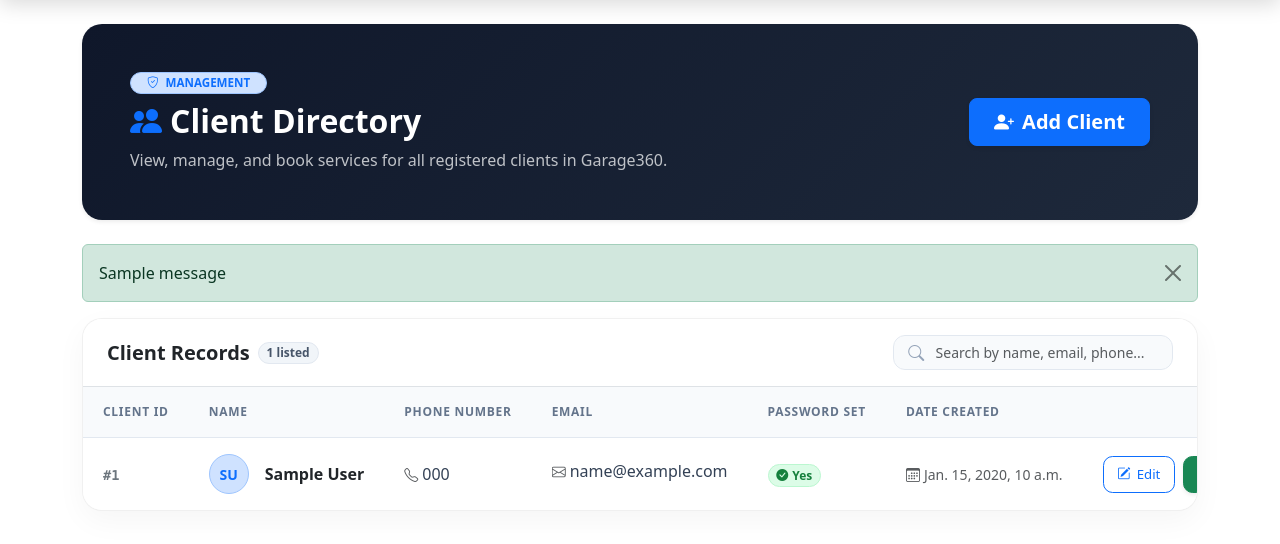
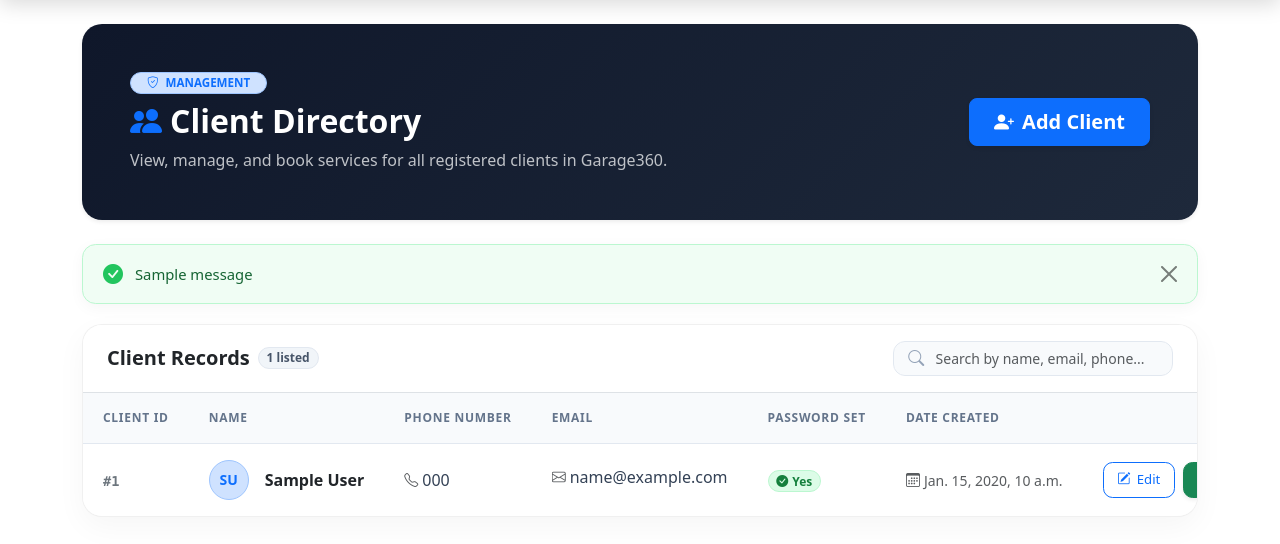
Before and after one commit to SamsonEshipillahPasili/garage360, a Django app: page /accounts/profiles in a window 1280 px wide. Shown: the part 69-613 px from the top of the page. Run offline with Django 5.2, Linux system fonts and the light colour scheme; a user stored in the database is signed in; tables that the repository leaves empty hold one stand-in row (values such as "Sample post"); one stand-in notice (Sample message) is shown; some libraries are stand-ins or nearby versions.

Commit message:
Style the alerts.html

```diff
--- a/templates/partials/alerts.html
+++ b/templates/partials/alerts.html
@@ -1,8 +1,85 @@
 {% if messages %}
+<style>
+  .custom-alert-wrapper {
+    margin-bottom: 1.25rem;
+  }
+  .custom-alert {
+    border-radius: 0.85rem;
+    border: 1px solid transparent;
+    padding: 0.85rem 1.25rem;
+    box-shadow: 0 4px 15px rgba(0, 0, 0, 0.04);
+    display: flex;
+    align-items: center;
+    justify-content: space-between;
+    transition: all 0.2s ease;
+  }
+  .custom-alert .alert-content {
+    display: flex;
+    align-items: center;
+    gap: 0.75rem;
+    font-weight: 500;
+    font-size: 0.925rem;
+  }
+  .custom-alert-success {
+    background-color: #f0fdf4;
+    border-color: #bbf7d0;
+    color: #166534;
+  }
+  .custom-alert-success .alert-icon {
+    color: #22c55e;
+  }
+  .custom-alert-info {
+    background-color: #f0f9ff;
+    border-color: #bae6fd;
+    color: #075985;
+  }
+  .custom-alert-info .alert-icon {
+    color: #0284c7;
+  }
+  .custom-alert-warning {
+    background-color: #fffbeb;
+    border-color: #fde68a;
+    color: #92400e;
+  }
+  .custom-alert-warning .alert-icon {
+    color: #f59e0b;
+  }
+  .custom-alert-danger, .custom-alert-error {
+    background-color: #fef2f2;
+    border-color: #fecaca;
+    color: #991b1b;
+  }
+  .custom-alert-danger .alert-icon, .custom-alert-error .alert-icon {
+    color: #ef4444;
+  }
+  .custom-alert .btn-close {
+    position: relative;
+    padding: 0.5rem;
+    margin: -0.5rem -0.5rem -0.5rem auto;
+    opacity: 0.5;
+    transition: opacity 0.2s ease;
+  }
+  .custom-alert .btn-close:hover {
+    opacity: 1;
+  }
+</style>
+<div class="custom-alert-wrapper">
   {% for message in messages %}
-    <div class="alert {{ message.tags }} alert-dismissible fade show" role="alert">
-      {{ message }}
+    <div class="alert custom-alert {% if 'error' in message.tags or 'danger' in message.tags %}custom-alert-danger{% elif 'success' in message.tags %}custom-alert-success{% elif 'warning' in message.tags %}custom-alert-warning{% elif 'info' in message.tags %}custom-alert-info{% else %}custom-alert-info{% endif %} alert-dismissible fade show mb-2" role="alert">
+      <div class="alert-content">
+        {% if 'success' in message.tags %}
+          <i class="bi bi-check-circle-fill fs-5 alert-icon"></i>
+        {% elif 'warning' in message.tags %}
+          <i class="bi bi-exclamation-triangle-fill fs-5 alert-icon"></i>
+        {% elif 'error' in message.tags or 'danger' in message.tags %}
+          <i class="bi bi-x-circle-fill fs-5 alert-icon"></i>
+        {% else %}
+          <i class="bi bi-info-circle-fill fs-5 alert-icon"></i>
+        {% endif %}
+        <span>{{ message }}</span>
+      </div>
       <button type="button" class="btn-close" data-bs-dismiss="alert" aria-label="Close"></button>
     </div>
   {% endfor %}
+</div>
 {% endif %}
```
